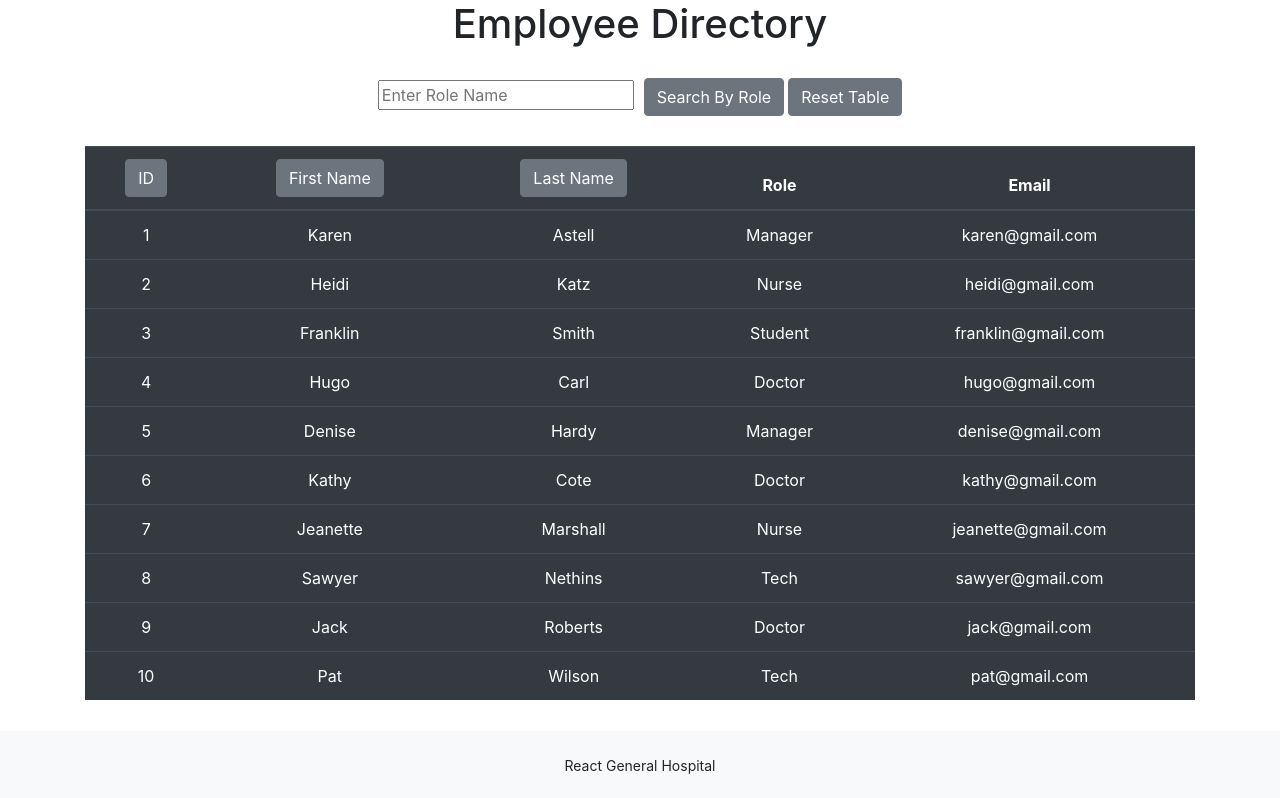
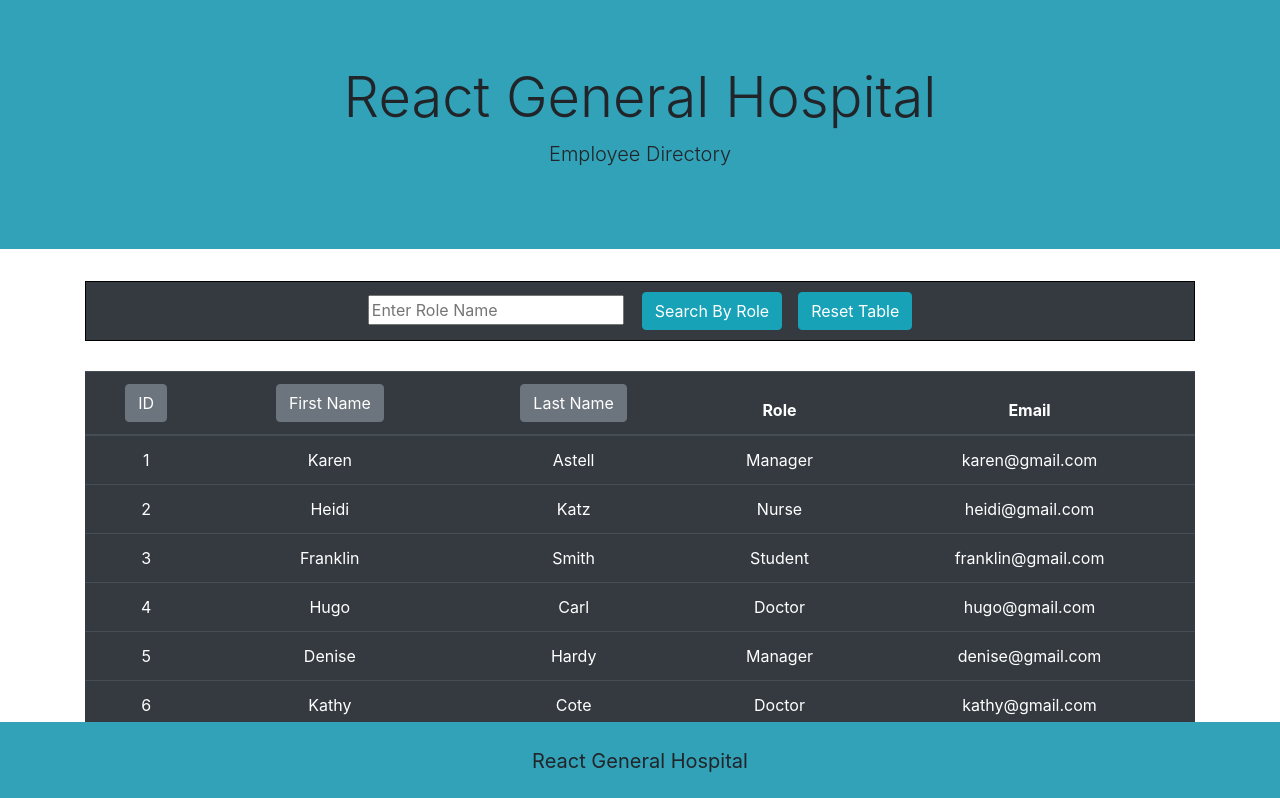
Before and after one commit to karenastell/employee-directory, a React (Create React App) app: page / in a window 1280 px wide. Shown: the top 798 px of the page. Built offline with nearby package versions, Linux system fonts and the light colour scheme.

Commit message:
added some styling

```diff
--- a/src/App.js
+++ b/src/App.js
@@ -98,8 +98,6 @@ export default class App extends Component {
       users: Users,
     });
     let search = this.state.searchBy;
-    search.toUpperCase();
-    console.log(search);
     // find all the users that have the role of the value of the input
     // the input value updates the state: searchBy
     let filteredArray = Users.filter((user) => {
@@ -137,11 +135,12 @@ export default class App extends Component {
 
   removeDuplicates = () => {
     let newArray = [];
+    // put all the roles into an array
     Users.map((user) => newArray.push(user.role));
+    // exclude duplicates into another array
     let rolesArray = Array.from(new Set(newArray));
-    console.log(rolesArray);
-
-    return rolesArray.map((role) => <option value={role} />);
+    // return the options for the datalist
+    return rolesArray.map((role) => <option key={role} value={role} />);
   };
 
   render() {
--- a/src/components/Filter.js
+++ b/src/components/Filter.js
@@ -12,14 +12,11 @@ export default function Filter(props) {
         className='filter-input'
         list='datalistOptions'
       />
-      <button className='btn btn-secondary' onClick={props.filterByRole}>Search By Role</button>
+      <button className='mr-2 ml-2 btn btn-info' onClick={props.filterByRole}>Search By Role</button>
       <datalist id='datalistOptions'>
         {props.removeDuplicates()}
-        {/* {props.rolesArray.map((role)=>(
-           <option value={role}/>
-        ))} */}
       </datalist>
-      <button className='ml-1 btn btn-secondary' onClick={props.resetTable}>Reset Table</button>
+      <button className='ml-2 btn btn-info' onClick={props.resetTable}>Reset Table</button>
     </form>
 
   );
--- a/src/components/Footer.js
+++ b/src/components/Footer.js
@@ -3,7 +3,7 @@ import './footer.css'
 
 export default function Footer() {
   return (
-    <nav className='navbar fixed-bottom navbar-light bg-light '>
+    <nav className='navbar fixed-bottom navbar-light foot '>
       <p className='align-items-center pt-3 business-name'>React General Hospital</p>
     </nav>
   );
--- a/src/components/Header.js
+++ b/src/components/Header.js
@@ -1,9 +1,13 @@
 import React from 'react';
+import './header.css'
 
 export default function Header() {
   return (
-    <div>
-      <h1>Employee Directory</h1>
+    <div class="jumbotron jumbotron-fluid head-div">
+    <div class="container">
+      <h1 class="display-4">React General Hospital</h1>
+      <p class="lead">Employee Directory</p>
     </div>
+  </div>
   );
 }
--- a/src/components/Table/TableHeaders.js
+++ b/src/components/Table/TableHeaders.js
@@ -1,4 +1,5 @@
 import React from 'react';
+
 
 export default function TableHeaders(props) {
   return (
@@ -19,6 +20,7 @@ export default function TableHeaders(props) {
       </th>
       <th scope='col'>
         <button
+          value={props.sortBy}
           className='btn btn-secondary'
           onClick={props.handleSortLastName}
         >
--- a/src/components/filter.css
+++ b/src/components/filter.css
@@ -1,6 +1,9 @@
 .form {
     margin-top: 30px;
     margin-bottom: 30px;
+    border: 1px solid black;
+    padding: 10px;
+    background-color:#343A40;
 }
 
 .filter-input {
--- a/src/components/footer.css
+++ b/src/components/footer.css
@@ -1,4 +1,8 @@
 .business-name {
     width: 100%;
-    font-size: 14px;
+    font-size: 20px;
 }
+
+.foot {
+    background-color: #31A2B8;
+}
--- /dev/null
+++ b/src/components/header.css
@@ -0,0 +1,3 @@
+.jumbotron {
+    background-color: #31A2B8 !important;
+}
```
